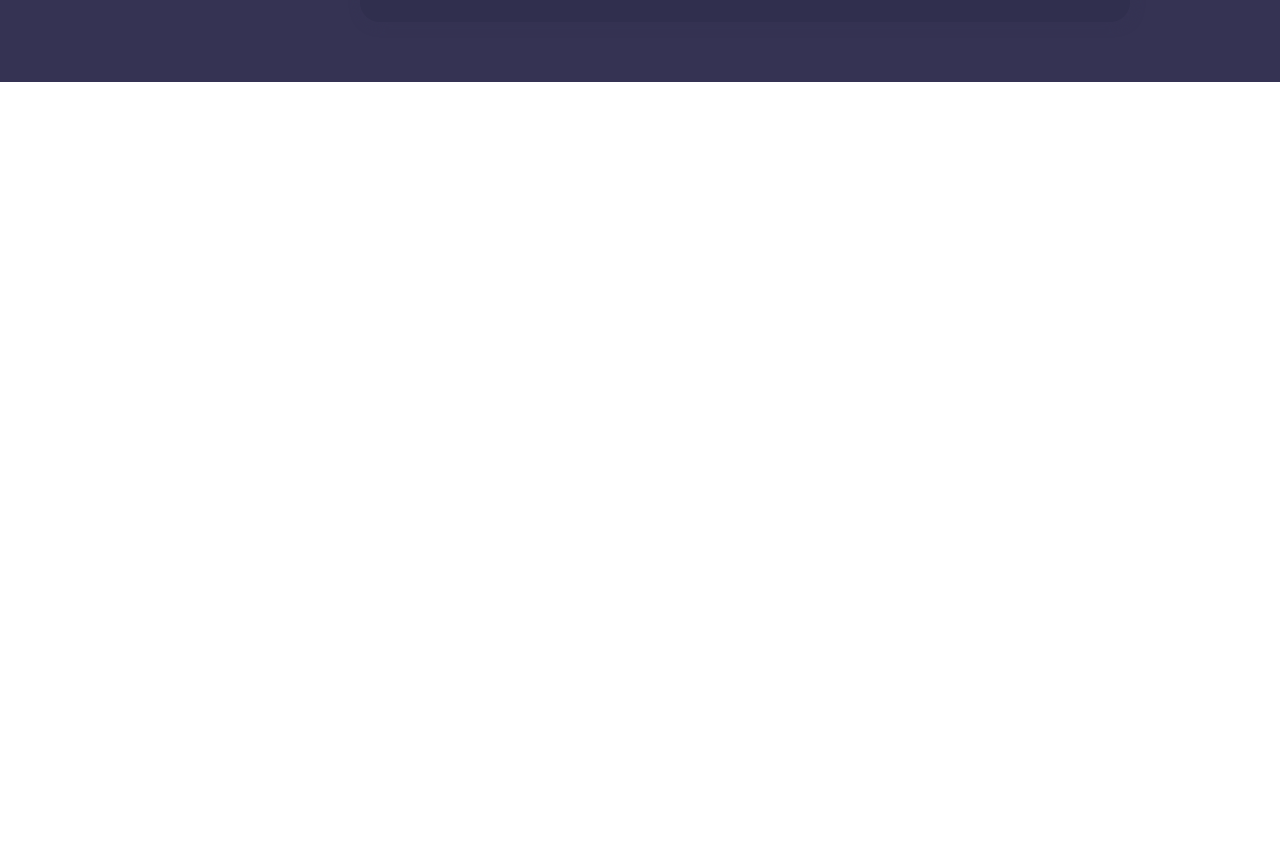
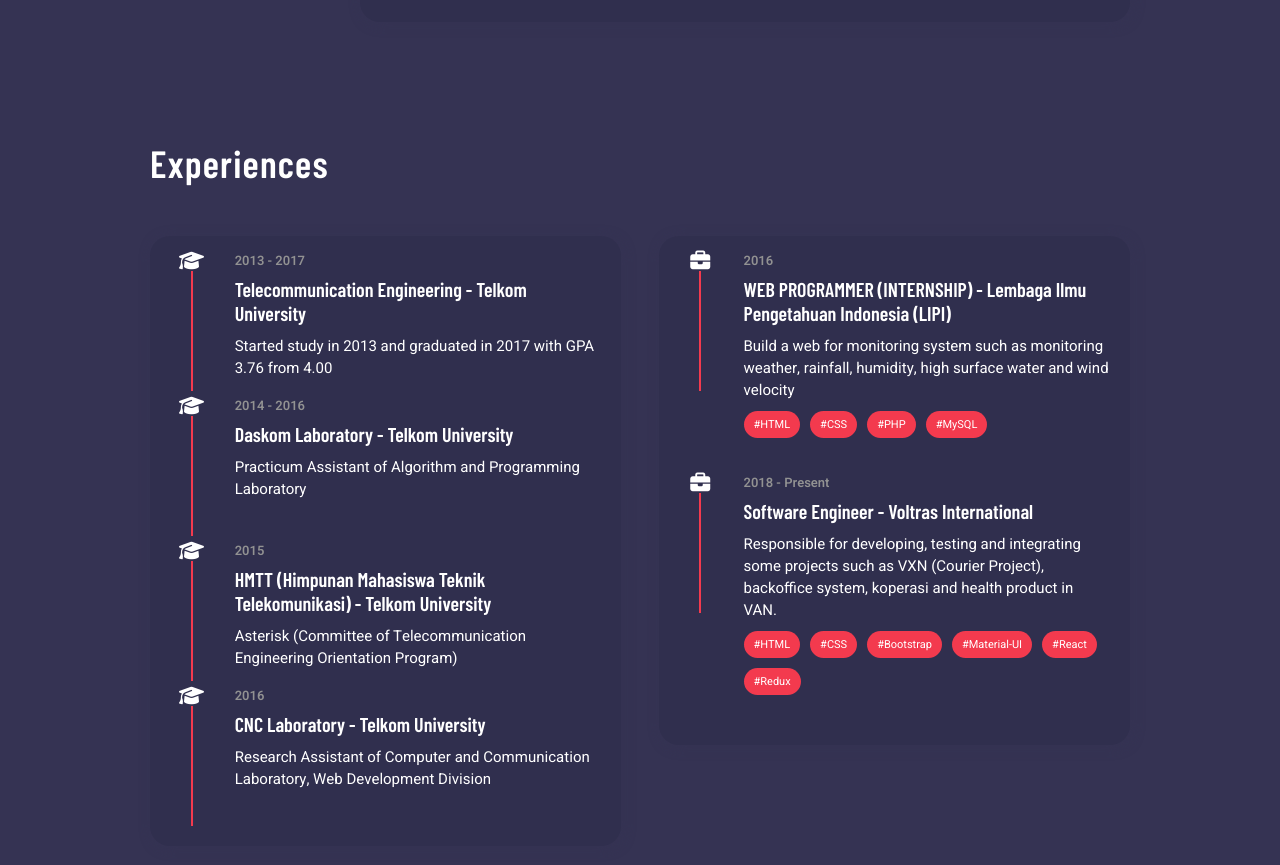
Before and after one commit to anaoktaa/portfolio, a React (Create React App) app: page / in a window 1280 px wide. Shown: the part 1210-2075 px from the top of the page. Before the commit the page ends 1292 px from the top, so only its background shows below. Built offline with nearby package versions, Linux system fonts and the light colour scheme.

Commit message:
experiences

```diff
--- a/src/App.css
+++ b/src/App.css
@@ -3,41 +3,6 @@
   background-color: var(--main-bg-color);
   color: var(--main-txt-color);
   padding-bottom: 50px;
-}
-
-.App-logo {
-  height: 40vmin;
-  pointer-events: none;
-}
-
-@media (prefers-reduced-motion: no-preference) {
-  .App-logo {
-    animation: App-logo-spin infinite 20s linear;
-  }
-}
-
-.App-header {
-  background-color: #282c34;
-  min-height: 100vh;
-  display: flex;
-  flex-direction: column;
-  align-items: center;
-  justify-content: center;
-  font-size: calc(10px + 2vmin);
-  color: white;
-}
-
-.App-link {
-  color: #61dafb;
-}
-
-@keyframes App-logo-spin {
-  from {
-    transform: rotate(0deg);
-  }
-  to {
-    transform: rotate(360deg);
-  }
 }
 
 :root {
--- a/src/App.js
+++ b/src/App.js
@@ -7,6 +7,7 @@
 import Header from './components/header/header.component';
 
 const About = lazy(() => import('./components/about/about.component'));
+const Experiences = lazy(() => import('./components/experiences/experiences.component'));
 
 const App = () => {
   const { mode } = useContext(SystemContext);
@@ -16,6 +17,7 @@
       <MainContent/>
         <Suspense fallback={<div/>}>
           <About/>
+          <Experiences/>
       </Suspense>
     </div>
   )
--- a/src/components/about/about.component.js
+++ b/src/components/about/about.component.js
@@ -53,7 +53,7 @@
                         <div className='skill'>
                             <div className='skill-text-container'>
                                 <p className='skill-text'>Git / Github</p>
-                                <p className='skill-text'>80%</p>
+                                <p className='skill-text'>70%</p>
                             </div>
                             <div className='progress-container'>
                                 <div className='progress-skill-4'></div>
--- a/src/components/about/about.styles.css
+++ b/src/components/about/about.styles.css
@@ -70,27 +70,27 @@
     overflow: hidden;
 }
 
+.progress-skill-1, .progress-skill-2, .progress-skill-3, .progress-skill-4 {
+    height: 6px;
+}
+
 .progress-skill-1{
     width: 90%;
-    height: 6px;
     background: #ffd05c;
 }
 
 .progress-skill-2{
     width: 85%;
-    height: 6px;
     background: #44d7b6;
 }
 
 .progress-skill-3{
     width: 80%;
-    height: 6px;
     background: #f33a4e;
 }
 
 .progress-skill-4{
-    width: 80%;
-    height: 6px;
+    width: 70%;
     background: #6c6ce5;
 }
 
--- /dev/null
+++ b/src/components/experiences/experiences.component.js
@@ -0,0 +1,107 @@
+import React from 'react';
+
+import './experiences.styles.css';
+
+const Experiences = () => {
+    const educationList = [
+        {
+            id: 1,
+            year: '2013 - 2017',
+            title: 'Telecommunication Engineering - Telkom University',
+            desc: 'Started study in 2013 and graduated in 2017 with GPA 3.76 from 4.00'
+        },
+        {
+            id: 2,
+            year: '2014 - 2016',
+            title: 'Daskom Laboratory - Telkom University',
+            desc: 'Practicum Assistant of Algorithm and Programming Laboratory'
+        },
+        {
+            id: 3,
+            year: '2015',
+            title: 'HMTT (Himpunan Mahasiswa Teknik Telekomunikasi) - Telkom University',
+            desc: 'Asterisk (Committee of Telecommunication Engineering Orientation Program)'
+        },
+        {
+            id: 4,
+            year: '2016',
+            title: 'CNC Laboratory - Telkom University',
+            desc: 'Research Assistant of Computer and Communication Laboratory, Web Development Division'
+        }
+    ]
+
+    const workList = [
+        {
+            id: 1,
+            year: '2016',
+            title: 'WEB PROGRAMMER (INTERNSHIP) - Lembaga Ilmu Pengetahuan Indonesia (LIPI)',
+            desc: 'Build a web for monitoring system such as monitoring weather, rainfall, humidity, high surface water and wind velocity',
+            tech: ['HTML', 'CSS', 'PHP', 'MySQL']
+        },
+        {
+            id: 2,
+            year: '2018 - Present',
+            title: 'Software Engineer - Voltras International',
+            desc: 'Responsible for developing, testing and integrating some projects such as VXN (Courier Project), backoffice system, koperasi and health product in VAN.',
+            tech: ['HTML', 'CSS', 'Bootstrap', 'Material-UI', 'React', 'Redux']
+        },
+    ]
+
+    const styleIcon = {
+        icon: {
+            fontSize: 20
+        }
+    }
+    return (
+        <div className='experiences-container'>
+            <p className='main-content-title'>Experiences</p>
+            <div className='experiences-sub-container'>
+                <div className='experiences-sub'>
+                    {
+                        educationList.map(({ id, year, title, desc }) => (
+                            <div key={id} className='experience-main'>
+                                <div className='exp-progress'>
+                                    <i class="fas fa-graduation-cap" style={styleIcon.icon}></i>
+                                    <div className='vertical-line'></div>
+                                </div>
+                                <div className='exp-description'>
+                                    <p className='year'>{year}</p>
+                                    <p className='title'>{title}</p>
+                                    <p className='desc'>{desc}</p>
+                                </div>
+                            </div>
+                        ))
+                    }
+                </div>
+
+                <div className='experiences-sub'>
+                    {
+                        workList.map(({ id, year, title, desc, tech }) => (
+                            <div key={id} className='experience-main'>
+                                <div className='exp-progress'>
+                                    <i class="fas fa-briefcase" style={styleIcon.icon}></i>
+                                    <div className='vertical-line'></div>
+                                </div>
+                                <div className='exp-description'>
+                                    <p className='year'>{year}</p>
+                                    <p className='title'>{title}</p>
+                                    <p className='desc'>{desc}</p>
+                                    <div className='tech-stack-container'>
+                                        {
+                                            tech.map((techStack) => (
+                                                <div className='tech-stack'>#{techStack}</div>
+                                            ))
+                                        }
+                                    </div>
+
+                                </div>
+                            </div>
+                        ))
+                    }
+                </div>
+            </div>
+        </div>
+    )
+};
+
+export default Experiences;
--- /dev/null
+++ b/src/components/experiences/experiences.styles.css
@@ -0,0 +1,108 @@
+.experiences-container {
+    margin-top: 80px;
+    text-align: left;
+    padding: var(--main-vertical-padding) var(--main-horizontal-padding);
+}
+
+.experiences-sub-container {
+    display: flex;
+    align-items: flex-start;
+    justify-content: space-between;
+    margin-top: 50px;
+}
+
+.experiences-sub {
+    box-shadow: 2px 2px 12px var(--shadow);
+    padding: 15px 20px;
+    background-color: var(--basic-color);
+    width: 44%;
+    border-radius: 20px;
+}
+
+.experience-main {
+    display: flex;
+    align-items: flex-start;
+    justify-content: space-between;
+    margin-bottom: 5px;
+}
+
+.exp-progress {
+    width: 10%;
+    display: flex;
+    flex-direction: column;
+    align-items: center;
+}
+
+.exp-description {
+    width: 85%;
+    display: flex;
+    flex-direction: column;
+    justify-content: flex-start;
+}
+
+.year {
+    font-size: 13px;
+    font-weight: bold;
+    margin: 0 0 7px;
+    padding: 0;
+    color: #929292;
+}
+.title {
+    font-size: 20px;
+    font-weight: bold;
+    font-family: 'Barlow Condensed', sans-serif;
+    margin: 0 0 10px;
+    padding: 0;
+}
+
+.desc {
+    font-size: 15px;
+    margin: 0 0 10px;
+    padding: 0;
+}
+
+.vertical-line {
+    height: 120px;
+    width: 2px;
+    background-color: #f33a4e;
+}
+
+.tech-stack-container {
+    display: flex;
+    align-items: center;
+    flex-wrap: wrap;
+    margin-bottom: 20px;
+}
+
+.tech-stack {
+    padding: 5px 10px;
+    background-color: #f33a4e;
+    margin-bottom: 10px;
+    color: white;
+    font-size: 11px;
+    border-radius: 20px;
+    margin-right: 10px;
+}
+
+@media screen and (max-width: 992px) {
+    .experiences-container {
+        margin-top: 40px;
+    }
+}
+
+@media screen and (max-width: 600px) {
+    .experiences-container {
+        margin-top: 20px;
+    }
+
+    .experiences-sub-container {
+        display: flex;
+        flex-direction: column;
+    }
+
+    .experiences-sub {
+        width: 100%;
+        box-sizing: border-box;
+        margin-bottom: 30px;
+    }
+}
```
